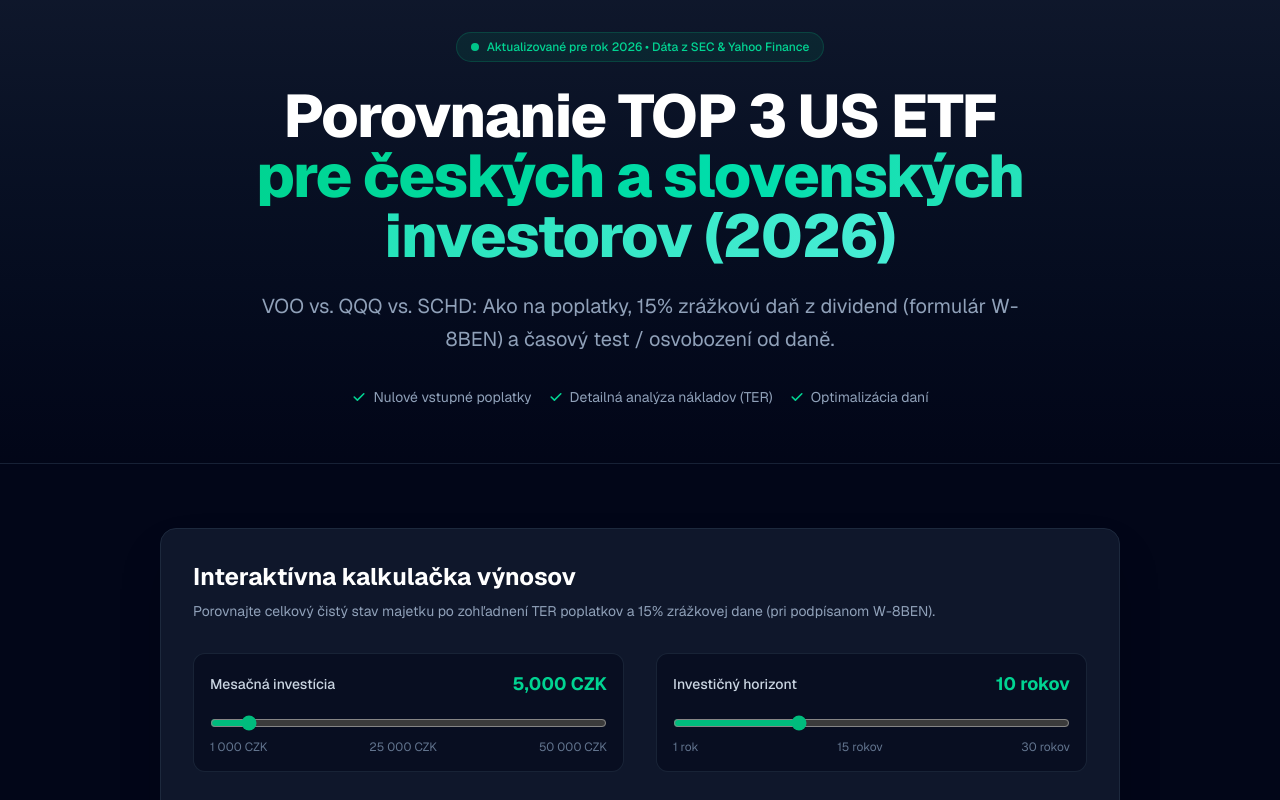
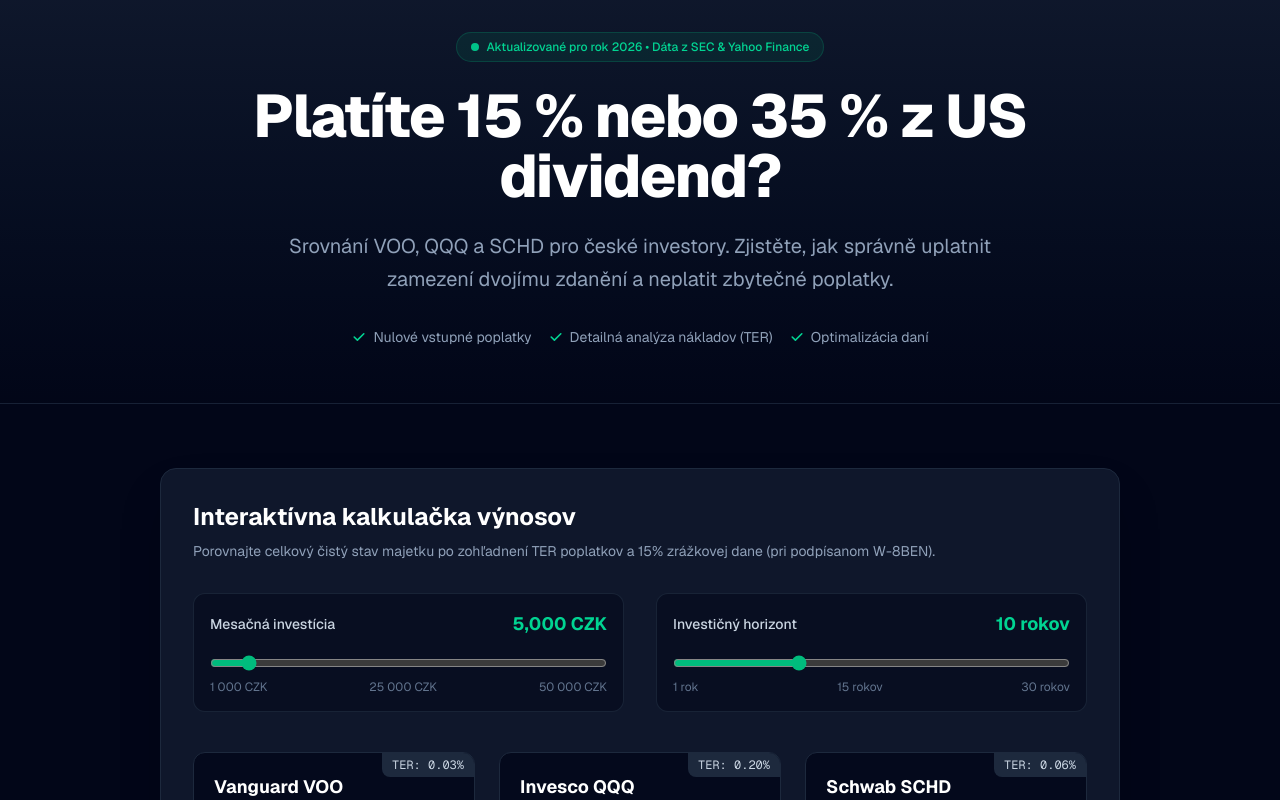
Before and after one commit to PetrikBa/etf, a Next.js app: page / in a window 1280 px wide. Shown: the top 800 px of the page. Built offline with nearby package versions, Linux system fonts and the light colour scheme.

Commit message:
variants added

```diff
--- a/app/page.tsx
+++ b/app/page.tsx
@@ -1,5 +1,5 @@
 'use client'
-import { useState } from 'react';
+import { useState, useEffect } from 'react';
 
 export default function Page() {
   // Stav pro interaktivní kalkulačku
@@ -9,6 +9,38 @@
   // Stav pro lead magnet formulář
   const [email, setEmail] = useState('');
   const [isSubmitted, setIsSubmitted] = useState(false);
+
+  // Nový stav na variant v hero sekcii
+  const [variant, setVariant] = useState<'dane' | 'bohatstvo'>('dane');
+
+  useEffect(() => {
+    if (typeof window !== 'undefined') {
+      const params = new URLSearchParams(window.location.search);
+      const v = params.get('variant');
+      if (v === 'bohatstvo') {
+        setVariant('bohatstvo');
+      } else {
+        setVariant('dane');
+      }
+    }
+  }, []);
+
+  // Mapovanie premenných pre nadpisy podľa variantu
+  const headings: Record<
+    'dane' | 'bohatstvo',
+    { h1: string; subtitle: string }
+  > = {
+    dane: {
+      h1: 'Platíte 15 % nebo 35 % z US dividend?',
+      subtitle:
+        'Srovnání VOO, QQQ a SCHD pro české investory. Zjistěte, jak správně uplatnit zamezení dvojímu zdanění a neplatit zbytečné poplatky.',
+    },
+    bohatstvo: {
+      h1: 'VOO vs. QQQ vs. SCHD: Které ETF buduje bohatství nejrychleji?',
+      subtitle:
+        'Porovnali jsme reálné výnosy a poplatky českých investorů za posledních 10 let.',
+    },
+  };
 
   // Zjednodušená simulace výpočtu pro ETF (VOO, QQQ, SCHD)
   // Předpokládaný hrubý roční výnos před poplatky: VOO (9%), QQQ (11%), SCHD (8%)
@@ -56,18 +88,15 @@
 
           <div className="inline-flex items-center gap-2 px-3.5 py-1.5 rounded-full bg-emerald-500/10 border border-emerald-500/20 text-emerald-400 text-xs font-medium mb-6">
             <span className="w-2 h-2 rounded-full bg-emerald-400 animate-pulse" />
-            Aktualizované pre rok 2026 • Dáta z SEC & Yahoo Finance
+            Aktualizované pro rok 2026 • Dáta z SEC & Yahoo Finance
           </div>
 
           <h1 className="text-4xl sm:text-5xl lg:text-6xl font-extrabold tracking-tight text-white mb-6">
-            Porovnanie TOP 3 US ETF <br className="hidden sm:inline" />
-            <span className="text-transparent bg-clip-text bg-gradient-to-r from-emerald-400 to-teal-300">
-              pre českých a slovenských investorov (2026)
-            </span>
+            {headings[variant].h1}
           </h1>
 
           <p className="text-lg sm:text-xl text-slate-400 max-w-3xl mx-auto mb-8 leading-relaxed">
-            VOO vs. QQQ vs. SCHD: Ako na poplatky, 15% zrážkovú daň z dividend (formulár W-8BEN) a časový test / osvobození od daně.
+            {headings[variant].subtitle}
           </p>
 
           <div className="flex flex-wrap justify-center gap-4 text-sm text-slate-400">
```
Also changed, not shown: app/Porovnání ETF_ Daně a Výnosy.png (added).
